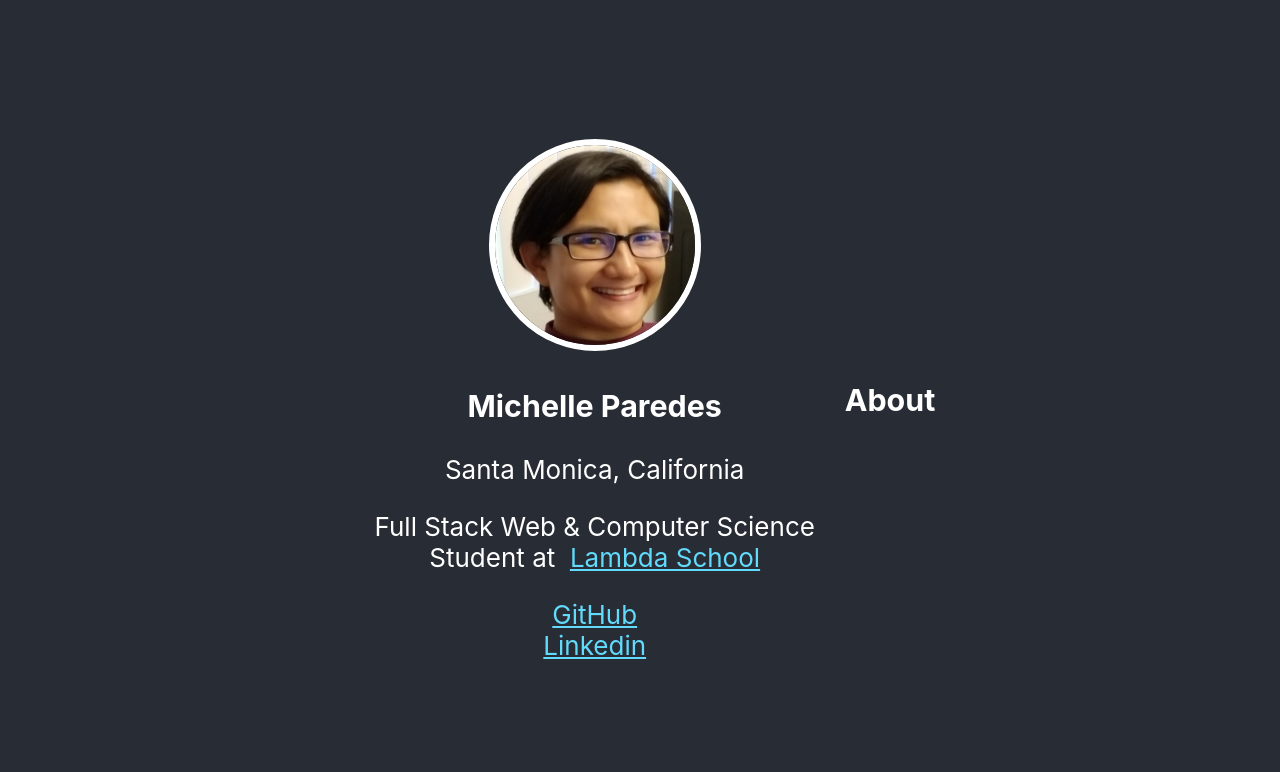
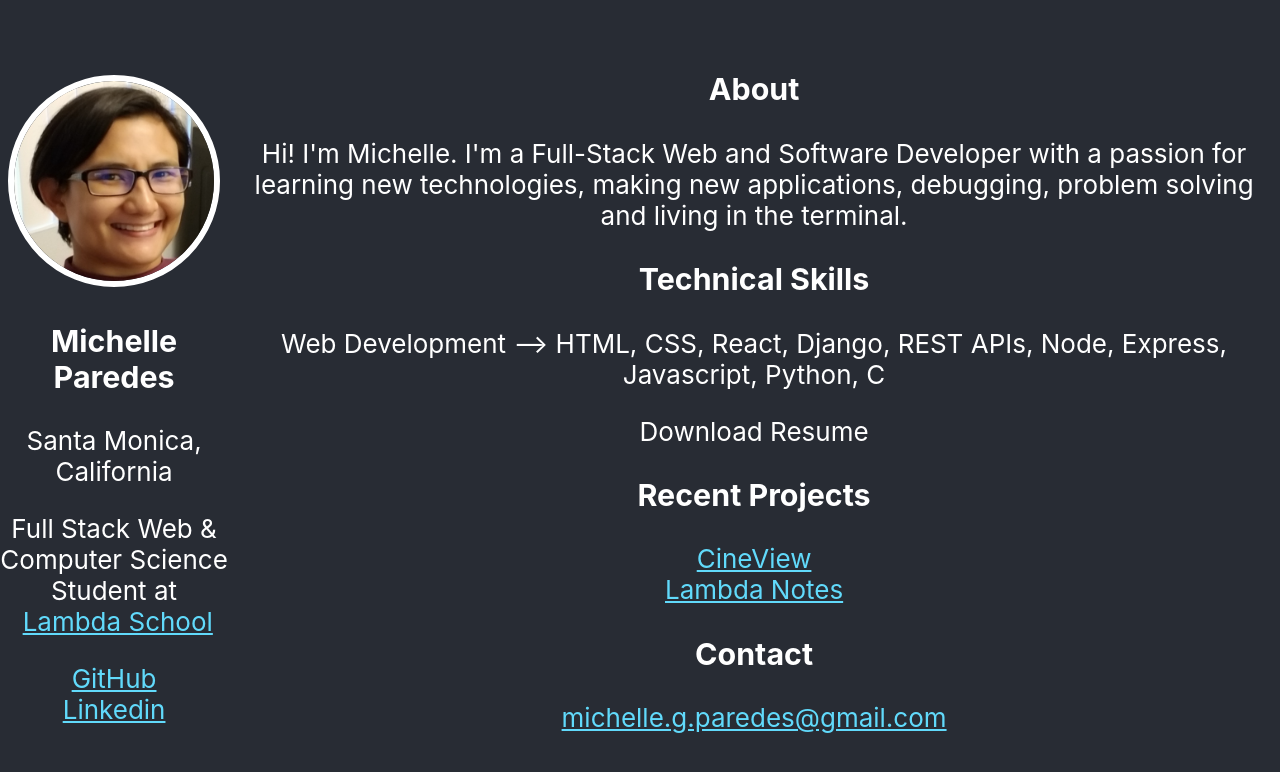
Before and after one commit to mparedes003/profile-page, a React (Create React App) app: page / in a window 1280 px wide. Shown: the top 772 px of the page. Built offline with nearby package versions, Linux system fonts and the light colour scheme.

Commit message:
Add profile-body content and links

```diff
--- a/src/App.js
+++ b/src/App.js
@@ -37,6 +37,43 @@ function App() {
         </div>
         <div className="profile-body">
           <h3>About</h3>
+          <p>
+            Hi! I'm Michelle. I'm a Full-Stack Web and Software Developer with a
+            passion for learning new technologies, making new applications,
+            debugging, problem solving and living in the terminal.
+          </p>
+          <h3>Technical Skills</h3>
+          <p>
+            Web Development --> HTML, CSS, React, Django, REST APIs, Node,
+            Express, Javascript, Python, C
+          </p>
+
+          <p>Download Resume</p>
+
+          <h3>Recent Projects</h3>
+          <a
+            className="projects"
+            href="https://cineview.netlify.com/"
+            target="_blank"
+            rel="noopener noreferrer"
+          >
+            CineView
+          </a>
+          <br />
+
+          <a
+            className="projects"
+            href="https://your-notes.netlify.com/"
+            target="_blank"
+            rel="noopener noreferrer"
+          >
+            Lambda Notes
+          </a>
+
+          <h3>Contact</h3>
+          <a className="projects" href="mailto:michelle.g.paredes@gmail.com">
+            <p>michelle.g.paredes@gmail.com</p>
+          </a>
         </div>
       </div>
     </div>
```
